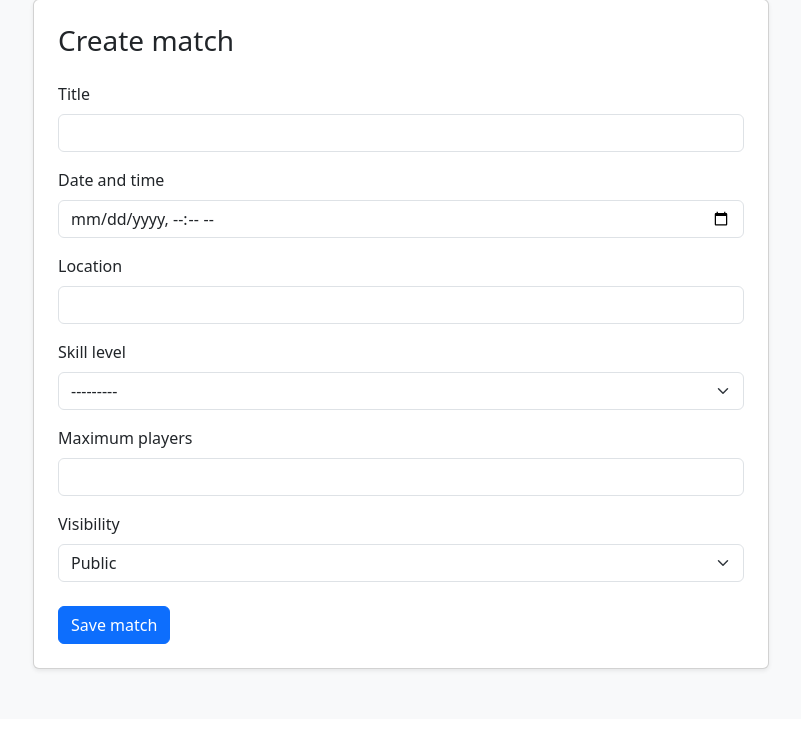
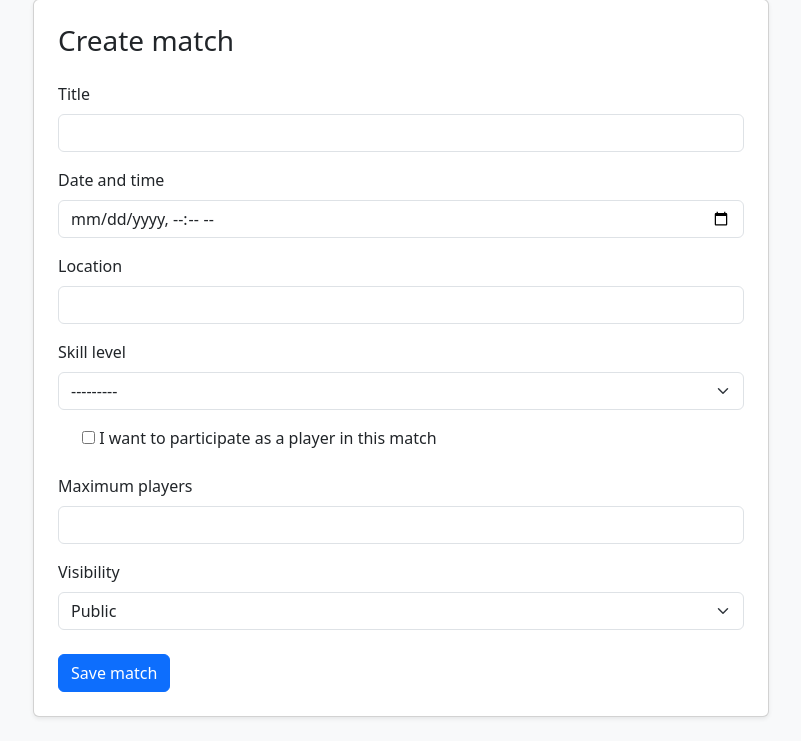
Before and after one commit to scanonc/Local-Sports, a Django app: page /matches/create/ in a window 1280 px wide. Shown: the part 81-822 px from the top of the page, without its empty margins (239-1040 px from the left). Before the commit the page ends 753 px from the top, so only its background shows below. Run offline with Django 5.2, Linux system fonts and the light colour scheme; the visitor is signed in with stand-in values (Sample User, id 1).

Commit message:
fix: strengthen match and join request logic

```diff
--- a/matches/forms.py
+++ b/matches/forms.py
@@ -1,6 +1,7 @@
 from django import forms
+from django.core.exceptions import ValidationError
 
-from .models import Match
+from .models import Match, ParticipantStatus
 
 
 class MatchForm(forms.ModelForm):
@@ -12,6 +13,7 @@ class MatchForm(forms.ModelForm):
         input_formats=['%Y-%m-%dT%H:%M'],
     )
 
+    join_as_player = forms.BooleanField(required=False, label='I want to participate in this match')
     class Meta:
         model = Match
         fields = ['title', 'date_time', 'location', 'skill_level', 'max_players', 'visibility']
@@ -22,3 +24,18 @@ class MatchForm(forms.ModelForm):
             'max_players': forms.NumberInput(attrs={'class': 'form-control', 'min': 2}),
             'visibility': forms.Select(attrs={'class': 'form-select'}),
         }
+
+    def clean(self):
+        cleaned_data = super().clean()
+        # When editing an existing match, ensure max_players is not reduced below confirmed participants
+        if self.instance.pk:
+            confirmed_count = self.instance.participants.filter(
+                status=ParticipantStatus.CONFIRMED
+            ).count()
+            max_players = cleaned_data.get('max_players')
+            if max_players and max_players < confirmed_count:
+                self.add_error(
+                    'max_players',
+                    f'Maximum players cannot be less than {confirmed_count} confirmed participants.'
+                )
+        return cleaned_data
--- a/matches/templates/matches/match_form.html
+++ b/matches/templates/matches/match_form.html
@@ -29,6 +29,16 @@
                         {{ form.skill_level }}
                         {{ form.skill_level.errors }}
                     </div>
+
+                    {% if not object %}
+                    <div class="form-check mb-4">
+                        {{ form.join_as_player }}
+                        <label class="form-check-label" for="{{ form.join_as_player.id_for_label }}">
+                            I want to participate as a player in this match
+                        </label>
+                        {{ form.join_as_player.errors }}
+                    </div>
+                    {% endif %}
                     <div class="mb-3">
                         <label class="form-label" for="{{ form.max_players.id_for_label }}">Maximum players</label>
                         {{ form.max_players }}
--- a/matches/views.py
+++ b/matches/views.py
@@ -1,6 +1,8 @@
 from django.contrib import messages
 from django.contrib.auth.mixins import LoginRequiredMixin
+from django.db import transaction
 from django.shortcuts import get_object_or_404, redirect
+from django.utils import timezone
 from django.views import View
 from django.views.generic import CreateView, DetailView, ListView, UpdateView
 
@@ -37,6 +39,16 @@ class MatchDetailView(DetailView):
                 match=self.object,
                 player=user,
                 status=ParticipantStatus.CONFIRMED
+            ).exists()
+        )
+
+        # Check if user has pending join request for this match
+        context['user_has_pending_request'] = (
+            user.is_authenticated
+            and JoinRequest.objects.filter(
+                match=self.object,
+                player=user,
+                request_status=JoinRequestStatus.PENDING,
             ).exists()
         )
 
@@ -81,6 +93,7 @@ class MatchJoinView(LoginRequiredMixin, View):
     as the match is public, has not started yet, still has room, and the
     player is not the organizer or already an active participant.
     Matches that require approval are out of scope here (see FR4).
+    Capacity validation is protected against race conditions using transactions.
     """
 
     def post(self, request, pk):
@@ -101,31 +114,58 @@ class MatchJoinView(LoginRequiredMixin, View):
             messages.error(request, 'This match has already started or finished.')
             return redirect('matches:match_detail', pk=match.pk)
 
-        participant = MatchParticipant.objects.filter(match=match, player=request.user).first()
+        # Use transaction to protect against race conditions
+        with transaction.atomic():
+            # Lock the match to ensure consistent read and write
+            match = Match.objects.select_for_update().get(pk=pk)
 
-        if participant and participant.status == ParticipantStatus.CONFIRMED:
-            messages.info(request, 'You already joined this match.')
-            return redirect('matches:match_detail', pk=match.pk)
+            # Check if match is still public (in case it was edited)
+            if match.visibility != MatchVisibility.PUBLIC:
+                messages.error(
+                    request,
+                    'This match requires the organizer\'s approval to join.',
+                )
+                return redirect('matches:match_detail', pk=match.pk)
 
-        if match.is_full:
-            messages.error(request, 'This match is already full.')
-            return redirect('matches:match_detail', pk=match.pk)
+            # Check if match has started (in case time passed during transaction)
+            if match.date_time < timezone.now():
+                messages.error(request, 'This match has already started or finished.')
+                return redirect('matches:match_detail', pk=match.pk)
 
-        if participant:
-            participant.status = ParticipantStatus.CONFIRMED
-            participant.save(update_fields=['status', 'updated_at'])
-        else:
-            MatchParticipant.objects.create(
-                match=match,
-                player=request.user,
-                status=ParticipantStatus.CONFIRMED,
-            )
+            participant = MatchParticipant.objects.filter(
+                match=match, player=request.user
+            ).first()
+
+            if participant and participant.status == ParticipantStatus.CONFIRMED:
+                messages.info(request, 'You already joined this match.')
+                return redirect('matches:match_detail', pk=match.pk)
+
+            # Revalidate capacity within transaction
+            confirmed_count = MatchParticipant.objects.filter(
+                match=match, status=ParticipantStatus.CONFIRMED
+            ).count()
+            if confirmed_count >= match.max_players:
+                messages.error(request, 'This match is already full.')
+                return redirect('matches:match_detail', pk=match.pk)
+
+            if participant:
+                participant.status = ParticipantStatus.CONFIRMED
+                participant.save(update_fields=['status', 'updated_at'])
+            else:
+                MatchParticipant.objects.create(
+                    match=match,
+                    player=request.user,
+                    status=ParticipantStatus.CONFIRMED,
+                )
 
         messages.success(request, 'You have joined the match.')
         return redirect('matches:match_detail', pk=match.pk)
 
 class MatchRequestJoinView(LoginRequiredMixin, View):
-    """FR4 - Request to join a match that requires organizer approval."""
+    """FR4 - Request to join a match that requires organizer approval.
+
+    Validates match capacity before creating a join request.
+    """
 
     def post(self, request, pk):
         match = get_object_or_404(Match, pk=pk)
@@ -171,6 +211,19 @@ class MatchRequestJoinView(LoginRequiredMixin, View):
             )
             return redirect('matches:match_detail', pk=match.pk)
 
+        # Validate capacity before creating join request
+        confirmed_count = MatchParticipant.objects.filter(
+            match=match,
+            status=ParticipantStatus.CONFIRMED,
+        ).count()
+
+        if confirmed_count >= match.max_players:
+            messages.error(
+                request,
+                'This match is already full and cannot accept new requests.',
+            )
+            return redirect('matches:match_detail', pk=match.pk)
+
         JoinRequest.objects.create(
             match=match,
             player=request.user,
@@ -184,7 +237,10 @@ class MatchRequestJoinView(LoginRequiredMixin, View):
 
 
 class MatchRequestAcceptView(LoginRequiredMixin, View):
-    """FR4 - Accept a player's request to join a match."""
+    """FR4 - Accept a player's request to join a match.
+
+    Protects against capacity overflow and concurrent acceptances using transactions.
+    """
 
     def post(self, request, pk, request_id):
         match = get_object_or_404(Match, pk=pk)
@@ -196,44 +252,69 @@ class MatchRequestAcceptView(LoginRequiredMixin, View):
             )
             return redirect('matches:match_detail', pk=match.pk)
 
-        join_request = get_object_or_404(
-            JoinRequest,
-            id=request_id,
-            match=match,
-            request_status=JoinRequestStatus.PENDING,
-        )
+        # Use transaction to protect against race conditions
+        with transaction.atomic():
+            # Lock the match for consistent read/write
+            match = Match.objects.select_for_update().get(pk=pk)
 
-        if match.has_started:
-            messages.error(
-                request,
-                'This match has already started or finished.',
-            )
-            return redirect('matches:match_detail', pk=match.pk)
+            # Re-verify organizer authorization
+            if match.organizer_id != request.user.id:
+                messages.error(
+                    request,
+                    'Only the organizer can accept join requests.',
+                )
+                return redirect('matches:match_detail', pk=match.pk)
 
-        if match.is_full:
-            messages.error(
-                request,
-                'This match is already full.',
-            )
-            return redirect('matches:match_detail', pk=match.pk)
+            # Lock and retrieve the join request
+            try:
+                join_request = JoinRequest.objects.select_for_update().get(
+                    id=request_id,
+                    match=match,
+                    request_status=JoinRequestStatus.PENDING,
+                )
+            except JoinRequest.DoesNotExist:
+                messages.error(request, 'This join request is not available.')
+                return redirect('matches:match_detail', pk=match.pk)
 
-        participant = MatchParticipant.objects.filter(
-            match=match,
-            player=join_request.player,
-        ).first()
+            if match.date_time < timezone.now():
+                messages.error(
+                    request,
+                    'This match has already started or finished.',
+                )
+                return redirect('matches:match_detail', pk=match.pk)
 
-        if participant:
-            participant.status = ParticipantStatus.CONFIRMED
-            participant.save(update_fields=['status', 'updated_at'])
-        else:
-            MatchParticipant.objects.create(
+            # Revalidate capacity within transaction
+            confirmed_count = MatchParticipant.objects.filter(
+                match=match,
+                status=ParticipantStatus.CONFIRMED,
+            ).count()
+            if confirmed_count >= match.max_players:
+                messages.error(
+                    request,
+                    'This match is already full and cannot accept more requests.',
+                )
+                return redirect('matches:match_detail', pk=match.pk)
+
+            # Create or update participant
+            participant = MatchParticipant.objects.filter(
                 match=match,
                 player=join_request.player,
-                status=ParticipantStatus.CONFIRMED,
-            )
+            ).first()
 
-        join_request.request_status = JoinRequestStatus.ACCEPTED
-        join_request.save(update_fields=['request_status'])
+            if participant:
+                if participant.status != ParticipantStatus.CONFIRMED:
+                    participant.status = ParticipantStatus.CONFIRMED
+                    participant.save(update_fields=['status', 'updated_at'])
+            else:
+                MatchParticipant.objects.create(
+                    match=match,
+                    player=join_request.player,
+                    status=ParticipantStatus.CONFIRMED,
+                )
+
+            # Mark request as accepted
+            join_request.request_status = JoinRequestStatus.ACCEPTED
+            join_request.save(update_fields=['request_status'])
 
         messages.success(
             request,
```
Also changed, not shown: matches/models.py (+13 -16 lines), matches/templates/matches/match_detail.html (+10 -6 lines), matches/migrations/0005_alter_joinrequest_options_and_more.py (added).
